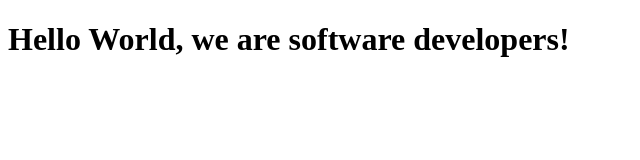
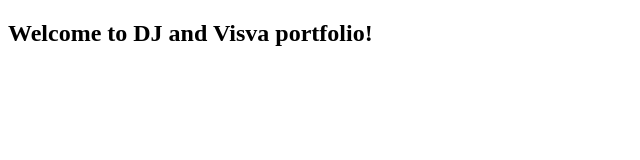
Before and after one commit to DejazmachMolla/visva-dj-microverse, a plain HTML site: page index.html in a window 1280 px wide. Shown: the whole page, without its empty margins (0-640 px from the left). Drawn offline with Linux system fonts and the light colour scheme.

Commit message:
visva update 2

```diff
--- a/index.html
+++ b/index.html
@@ -6,6 +6,8 @@
     <title>Document</title>
   </head>
   <body>
-    <h1>Hello World, we are software developers!</h1>
+    <section id="welcome-section">
+      <h1>Welcome to DJ and Visva portfolio!</h1>
+    </section>
   </body>
 </html>
```
